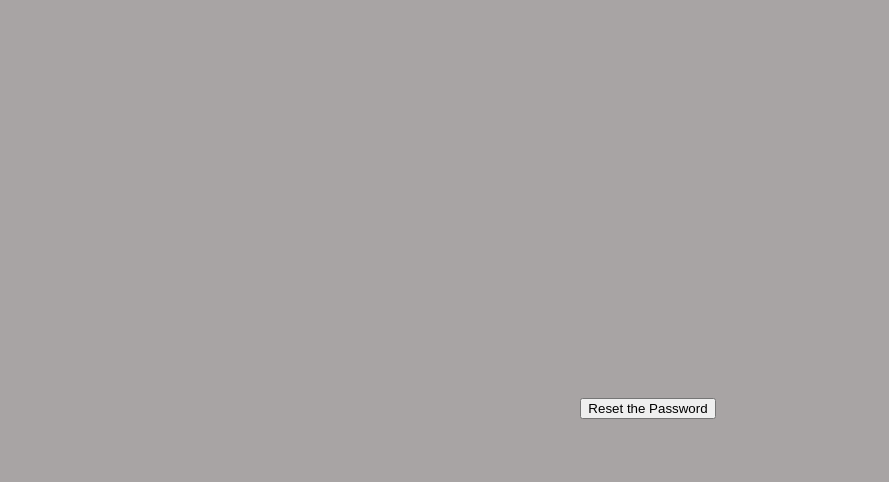
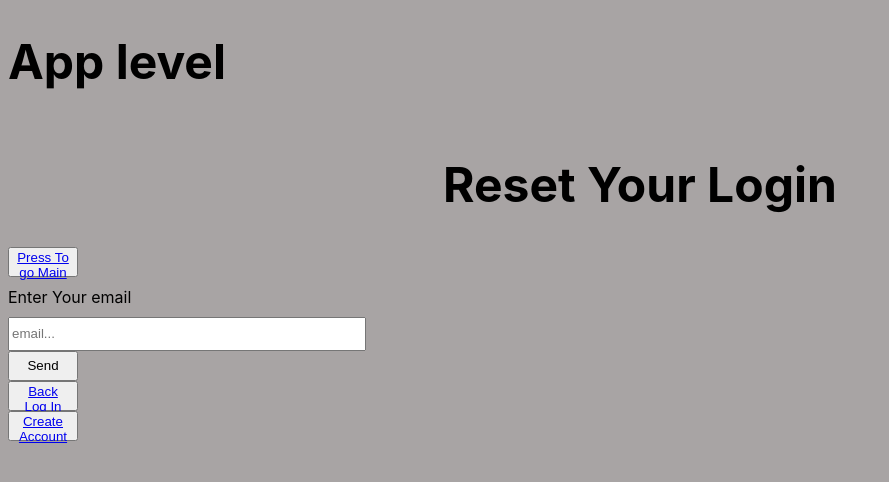
Before and after one commit to MikeZeg/Scratch-App, a React (Create React App) app: page /reset in a window 1280 px wide. Shown: the top 482 px of the page, without its empty margins (0-889 px from the left). Built offline with nearby package versions, Linux system fonts and the light colour scheme.

Commit message:
add Link and connected all pages to LandingPage

```diff
--- a/package.json
+++ b/package.json
@@ -9,6 +9,7 @@
     "firebase": "^10.12.2",
     "react": "^18.3.1",
     "react-dom": "^18.3.1",
+    "react-router-dom": "^6.23.1",
     "react-scripts": "5.0.1",
     "web-vitals": "^2.1.4"
   },
--- a/src/App.js
+++ b/src/App.js
@@ -1,15 +1,42 @@
 import React from 'react';
+import { BrowserRouter as Router, Route, Routes, Link, Outlet, BrowserRouter } from "react-router-dom";
 import { useEffect, useState } from "react"
 import './styles/App.css';
-import LandingPage from "./components/landingPage.js";
-import { LogIn } from './components/login/login.js';
+
+import LandingPage from "./components/LandingPage.js";
+// import { LogIn } from './components/login/login.js';
+
+import { LogOut } from './components/login/LogOut.js';
+import { SignIn } from './components/login/SignIn.js';
+import { CreateAccount } from './components/login/CreateAccount.js';
+import { SignInByGoogle } from './components/login/SignInByGoogle.js';
+import { ResetLogIn } from './components/login/ResetLogIn.js';
+
+
 
 const App = () => {
   return (
-      <div>
-        {/* <LandingPage/> */}
-        <LogIn/>
-      </div>
+<div>
+    <h1>App level</h1>
+      <nav>
+        {/* <Link to="/">Home</Link>
+        <Link to="/signIn">Sign In</Link>
+        <Link to="/createAccount">Create Account</Link>
+        <Link to="/signInByGoogle">Sign In By Google</Link>
+        <Link to="/logOut">Log Out</Link>
+        <Link to="/reset">Reset</Link> */}
+      </nav>
+
+      <Routes>
+          <Route path='/' element={<LandingPage/>} />
+          <Route path="signIn" element={<SignIn/>} />
+          <Route path="createAccount" element={<CreateAccount/>} />
+          <Route path="signInByGoogle" element={<SignInByGoogle/>} />
+          <Route path="logOut" element={<LogOut/>} />
+          <Route path='reset' element={<ResetLogIn/>} />
+      </Routes>
+
+</div>
     );
 }
 
--- a/src/components/landingPage.js
+++ b/src/components/landingPage.js
@@ -3,8 +3,21 @@ import ReactDom from "react-dom/client";
 import "../styles/landingPageStyle.css"
 import {} from "../config/firebase.js";
 
+import { useNavigate } from "react-router-dom";
+
+import { SignIn } from "./login/SignIn.js";
+
 
 const LandingPage = () => {
+
+    const signIn = useNavigate();
+// Go to Page
+    const goToSignIn = () => {
+        signIn('/CreateAccount')
+    }
+    const goToLogIn = () => {
+        signIn('/SignIn')
+    }
 
     return (
         <div>
@@ -15,8 +28,8 @@ const LandingPage = () => {
                 </div>
             {/* navigation */}
                 <div className="nav">
-                    <button className="btn nav__btn">Log In</button>
-                    <button className="btn nav__btn">Sign Up</button>
+                    <button className="btn nav__btn" onClick={()=>{goToLogIn()}}>Log In</button>
+                    <button className="btn nav__btn" onClick={()=>{goToSignIn()}}>Sign Up</button>
                 </div>
             </header>
 
--- a/src/components/login/CreateAccount.js
+++ b/src/components/login/CreateAccount.js
@@ -1,6 +1,9 @@
 import React from "react";
 import ReactDOM from "react-dom";
 import { useState } from "react";
+import { Link, Route, Router, Routes} from "react-router-dom"
+
+import { SignInByGoogle } from "./SignInByGoogle"
 import { createUserWithEmailAndPassword } from "firebase/auth";
 import { auth } from "../../config/firebase";
 
@@ -49,6 +52,10 @@ export const CreateAccount = () => {
                 </div>
                 <button className="btn" onClick={register}>Register</button>
             </div>
+            <SignInByGoogle />
+            <button className="btn btn__link">
+                    <Link to="/" className="btn btn__link">Press To go Main</Link>
+                </button>
         </div>
     );
 }
--- a/src/components/login/LogOut.js
+++ b/src/components/login/LogOut.js
@@ -22,6 +22,7 @@ export const LogOut = () => {
         return(
             <div>
                 <button onClick={signOut}>Log Out</button>
+
             </div>
         )
     }
--- a/src/components/login/ResetLogIn.js
+++ b/src/components/login/ResetLogIn.js
@@ -1,16 +1,36 @@
 import React from "react";
 import ReactDOM from "react-dom";
 import { useState } from "react";
+import { Link, Route, Router, Routes} from "react-router-dom"
 
 export const ResetLogIn = () => {
 
+    const [reset, setReset] = useState("")
 
     // check user
         // console.log(auth?.currentUser?.email)
 
         return (
-            <div>
-                <button>Reset the Password</button>
+            <div className="container">
+                <h1>Reset Your Login</h1>
+
+                <button className="btn btn__link">
+                    <Link to="/" className="btn btn__link">Press To go Main</Link>
+                </button>
+
+                <label>Enter Your email</label>
+                <input
+                    placeholder="email..."
+                    onChange={(e)=> setReset(e.target.value)}
+                />
+                <button className="btn">Send</button>
+
+                <button className="btn btn__link">
+                    <Link to="/signIn" className="btn btn__link">Back Log In</Link>
+                </button>
+                <button className="btn btn__link">
+                    <Link to="/createAccount" className="btn btn__link">Create Account</Link>
+                </button>
             </div>
         )
     }
--- a/src/components/login/SignIn.js
+++ b/src/components/login/SignIn.js
@@ -1,6 +1,11 @@
 import React from "react";
 import ReactDOM from "react-dom";
 import { useState } from "react";
+
+import { SignInByGoogle } from "./SignInByGoogle";
+import { ResetLogIn } from "./ResetLogIn";
+import { Routes, Router, useNavigate, Route, Link } from "react-router-dom";
+import LandingPage from "../LandingPage";
 
 
 export const SignIn = () => {
@@ -16,6 +21,15 @@ export const SignIn = () => {
     }
 
     return (
+        <div className="container">
+            <div>
+                <button>
+                    <Link to="/" className="btn btn__link">Press To go back</Link>
+                </button>
+                    {/* <Routes>
+                        <Route path='/' element={<LandingPage/>} />
+                    </Routes> */}
+            </div>
             <div className="signin">
                 <label>Email...</label>
                 <input
@@ -32,5 +46,15 @@ export const SignIn = () => {
 
                 <button className="signin__btn" onClick={signIn}>Log In</button>
             </div>
+
+            <div className="signin_extra">
+                <SignInByGoogle/>
+
+                <button className="btn btn__link"><Link to="/reset">Reset</Link></button>
+                <Routes>
+                    <Route path='reset' element={<ResetLogIn/>} />
+                </Routes>
+            </div>
+        </div>
     )
 }
--- a/src/components/login/login.js
+++ b/src/components/login/login.js
@@ -1,9 +1,13 @@
 import React, { useState } from "react";
 import ReactDom from "react-dom";
-// import { Auth } from "../config/auth.js"
+import "../../styles/loginStyle.css";
+
+import { BrowserRouter as Router, Route, Routes, Link, Outlet, BrowserRouter } from "react-router-dom";
+import { useNavigate } from "react-router-dom";
+
 import { auth, googleProvider } from "../../config/firebase.js";
 import { createUserWithEmailAndPassword, signInWithPopup, signOut } from 'firebase/auth'
-import "../../styles/loginStyle.css";
+
 import { SignInByGoogle } from "./SignInByGoogle.js";
 import { SignIn } from  "./SignIn.js";
 import { ResetLogIn } from "./ResetLogIn.js";
@@ -17,13 +21,30 @@ export const LogIn = () => {
 // if not CreateAccount or remainder/ reset password
 
 
+
     return (
+
+
         <div className="login">
-           {/* <SignIn/> */}
-           {/* <CreateAccount/> */}
-           <button>Reset the Password</button>
-           {/* <SignInByGoogle/> */}
-           {/* <LogOut/> */}
+            <Router>
+                <Link to="/">Home</Link>
+                <Link to="logIn">Sign In</Link>
+                <Link to="/createAccount">Create Account</Link>
+                <Link to="/signInByGoogle">Sign In By Google</Link>
+                <Link to="/logOut">Log Out</Link>
+            </Router>
+
+            <Outlet/>
+
+            <Router>
+                <Routes>
+                    <Route path="logIn" element={<SignIn/>} />
+                    <Route path="createAccount" element={<CreateAccount/>} />
+                    <Route path="signInByGoogle" element={<SignInByGoogle/>} />
+                    <Route path="logOut" element={<LogOut/>} />
+                </Routes>
+            </Router>
+
         </div>
     )
 }
--- a/src/index.js
+++ b/src/index.js
@@ -2,11 +2,14 @@ import React from 'react';
 import ReactDOM from 'react-dom/client';
 import './styles/index.css';
 import App from './App';
+import { BrowserRouter } from 'react-router-dom';
 
 
 const root = ReactDOM.createRoot(document.getElementById('root'));
 root.render(
   <React.StrictMode>
-    <App />
+    <BrowserRouter>
+      <App />
+    </BrowserRouter>
   </React.StrictMode>
 );
--- a/src/styles/landingPageStyle.css
+++ b/src/styles/landingPageStyle.css
@@ -1,7 +1,5 @@
 /* Header  Styles */
 .header {
-    border: 1px solid red;
-
     min-height: 50px;
 
     position:relative;
@@ -12,7 +10,6 @@
     /* logo style */
 .logo {
     background-color: var(--black);
-    border: 2px solid var(--white);
 
     min-width: 300px;
     min-height: 45px;
@@ -29,7 +26,6 @@
 /* Main Styles */
 .main {
     width: 90%;
-    border: 1px solid;
     margin: 2rem auto 0 auto;
 }
 .container {
@@ -52,7 +48,6 @@
         p {
             text-align: center;
             color: var(--white);
-            border: 1px solid va;
             padding: 5px 2px 5px 2px;
 
             letter-spacing: 1px;
```
Also changed, not shown: 1 other file (tests, documents, lock files or other folders). Lines whose indentation alone changed are shown as unchanged.
